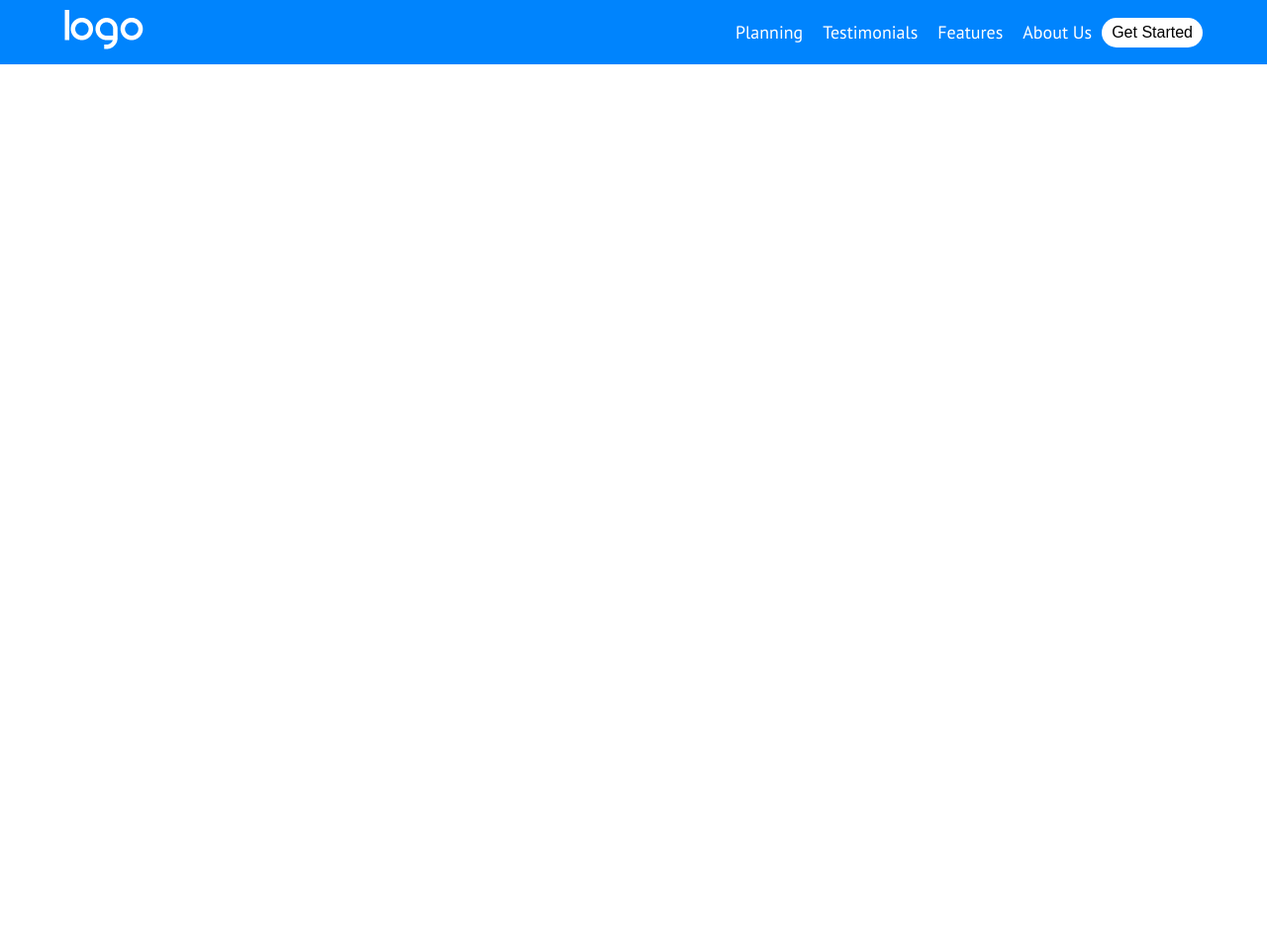
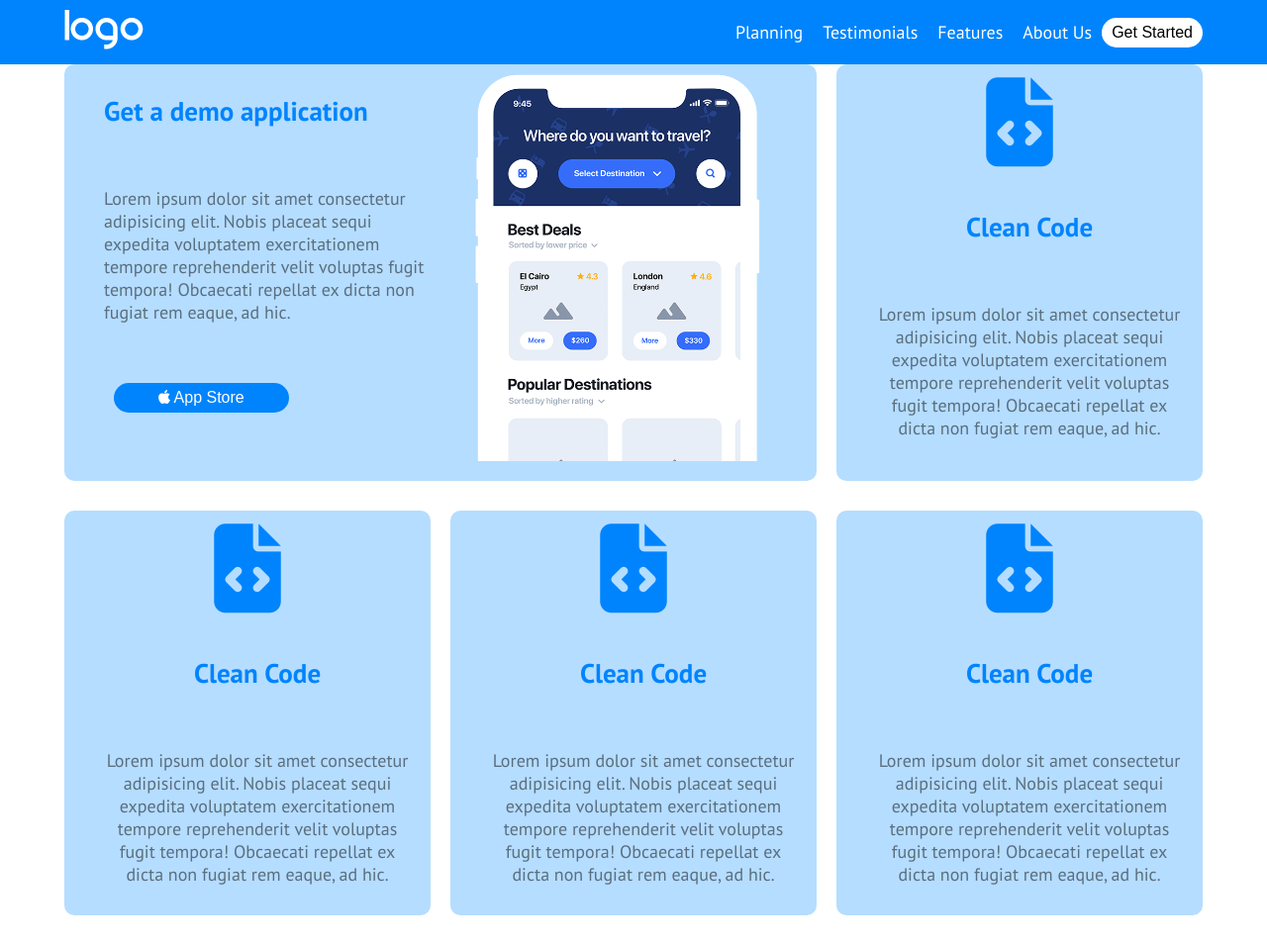
Before and after one commit to CiroMarra/htmlcss-responsive-layout, a plain HTML site: page index.html in a window 1280 px wide. Shown: the whole page at 99% size. Before the commit the page ends 800 px from the top, so only its background shows below. Drawn offline with Linux system fonts and the light colour scheme.

Commit message:
feat: add a intro section

```diff
--- a/index.html
+++ b/index.html
@@ -9,6 +9,7 @@
     <link rel="preconnect" href="https://fonts.googleapis.com">
     <link rel="preconnect" href="https://fonts.gstatic.com" crossorigin>
     <link href="https://fonts.googleapis.com/css2?family=PT+Sans:ital,wght@0,400;0,700;1,400;1,700&display=swap" rel="stylesheet">
+    <script src="https://kit.fontawesome.com/a754206ac3.js" crossorigin="anonymous"></script>
 </head>
 <body>
     <header>
@@ -30,6 +31,81 @@
         </nav>
     </header>
 
+    <main>
+        <section id="intro">
+            <div class="container">
+                <div class="row">
+                    <div class="col big-col flex">
+                        <div class="card">
+                            <div class="col-a">
+                                <h2 class="intro-title">Get a demo application</h2>
+                                <div class="intro-text">Lorem ipsum dolor sit amet consectetur adipisicing elit. Nobis placeat sequi expedita voluptatem exercitationem tempore reprehenderit velit voluptas fugit tempora! Obcaecati repellat ex dicta non fugiat rem eaque, ad hic.</div>
+                                <div class="intro-button"><button class="btn btnblue"><i class="fa-brands fa-apple"></i> App Store</button></div>
+                            </div>
+                            <div class="col-b">
+                                <img src="img/phone.png" alt="phone" class="intro-img flex">
+                            </div>
+
+                        </div>
+                    </div>
+                    <div class="col flex">
+                        <div class="card">
+                            <div class="minicard">
+                                <div class="intro-icon"><i class="fa-solid fa-file-code intro-icon"></i></div>
+                                <h2 class="intro-title">Clean Code</h2>
+                                <div class="intro-text">Lorem ipsum dolor sit amet consectetur adipisicing elit. Nobis placeat sequi expedita voluptatem exercitationem tempore reprehenderit velit voluptas fugit tempora! Obcaecati repellat ex dicta non fugiat rem eaque, ad hic.</div>
+
+                            </div>
+
+                        </div>
+
+                    </div>
+                </div>
+
+                <div class="row">
+                    <div class="col flex">
+                        <div class="card">
+                            <div class="minicard">
+                                <div class="intro-icon"><i class="fa-solid fa-file-code intro-icon"></i></div>
+                                <h2 class="intro-title">Clean Code</h2>
+                                <div class="intro-text">Lorem ipsum dolor sit amet consectetur adipisicing elit. Nobis placeat sequi expedita voluptatem exercitationem tempore reprehenderit velit voluptas fugit tempora! Obcaecati repellat ex dicta non fugiat rem eaque, ad hic.</div>
+
+                            </div>
+
+                        </div>
+                    </div>
+
+                    <div class="col flex">
+                        <div class="card">
+                            <div class="minicard">
+                                <div class="intro-icon"><i class="fa-solid fa-file-code intro-icon"></i></div>
+                                <h2 class="intro-title">Clean Code</h2>
+                                <div class="intro-text">Lorem ipsum dolor sit amet consectetur adipisicing elit. Nobis placeat sequi expedita voluptatem exercitationem tempore reprehenderit velit voluptas fugit tempora! Obcaecati repellat ex dicta non fugiat rem eaque, ad hic.</div>
+
+                            </div>
+
+                        </div>
+                    </div>
+
+                    <div class="col flex">
+                            <div class="card">
+                                <div class="minicard">
+                                    <div class="intro-icon"><i class="fa-solid fa-file-code intro-icon"></i></div>
+                                    <h2 class="intro-title">Clean Code</h2>
+                                    <div class="intro-text">Lorem ipsum dolor sit amet consectetur adipisicing elit. Nobis placeat sequi expedita voluptatem exercitationem tempore reprehenderit velit voluptas fugit tempora! Obcaecati repellat ex dicta non fugiat rem eaque, ad hic.</div>
+
+                                </div>
+
+                            </div>
+                        </div>
+
+                    </div>
+
+                </div>
+            </div>
+        </section>
+
+    </main>
 
 </body>
 </html>
--- a/style.css
+++ b/style.css
@@ -26,6 +26,9 @@ body {
     display: flex;
     justify-content: space-between;
 
+}
+.flex-clm {
+    display: flex;
 }
 
 .flex {
@@ -56,6 +59,32 @@ body {
     background-color: white;
 }
 
+.btnblue {
+    background-color: #0084fd;
+    color: white;
+    padding: 6px 45px;
+}
+
+.col {
+    padding: 0 10px;
+}
+
+.row {
+    display: flex;
+    flex-wrap: wrap;
+    margin-left: -10px;
+    margin-right: -10px;
+}
+
+.col-a {
+    width: 50%;
+
+}
+
+.col-b {
+    width: 50%;
+
+}
 /* TIPOGRAPHY */
 
 
@@ -80,3 +109,85 @@ body {
     text-decoration: none;
     color: inherit;
 }
+
+/* MAIN */
+
+/* SECTION INTRO */
+
+.card {
+    background-color: #b5ddff;
+    display: flex;
+    border-radius: 10px;
+    padding: 0 20px;
+    padding-bottom: 20px;
+    margin-bottom: 30px;
+}
+
+
+#intro .col {
+    width: calc(100% / 3);
+
+}
+
+#intro .big-col {
+    flex-grow: 1;
+}
+
+.intro-img {
+  max-width: 100%
+
+}
+
+.intro-title {
+    color: #0084fd;
+    margin-top: 30px;
+    padding-left: 20px;
+}
+
+.intro-text {
+    display: flex;
+    margin-top: 60px;
+    color: #5a6e7f;
+    padding-left: 20px;
+
+
+}
+
+.intro-button {
+    margin-top: 60px;
+    margin-left: 30px;
+}
+
+.intro-icon {
+    font-size: 90px;
+    color: #0084fd;
+
+}
+
+.minicard {
+   text-align: center;
+   margin-bottom: 10px;
+}
+
+@media screen and (max-width:992px) {
+    .container {
+        width: 100%;
+    }
+}
+
+ @media screen and (max-width: 991px) {
+  .container {
+    width: 100%;
+    }
+
+}
+
+@media screen and (max-width:768px){
+    .container {
+        width: 100%;
+    }
+    .row {
+        display: block;
+    }
+
+}
```
